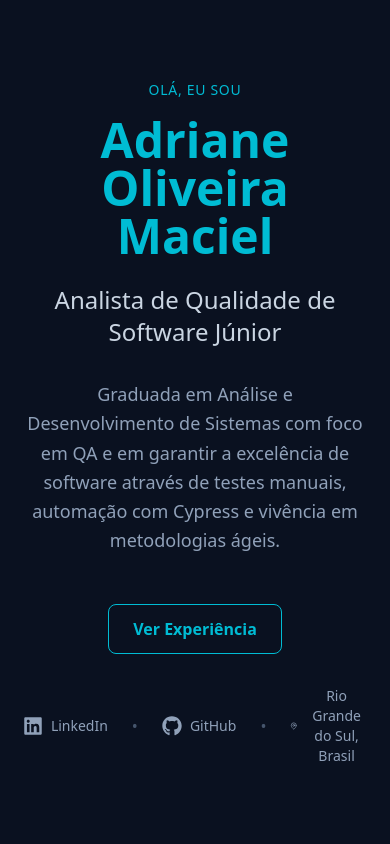
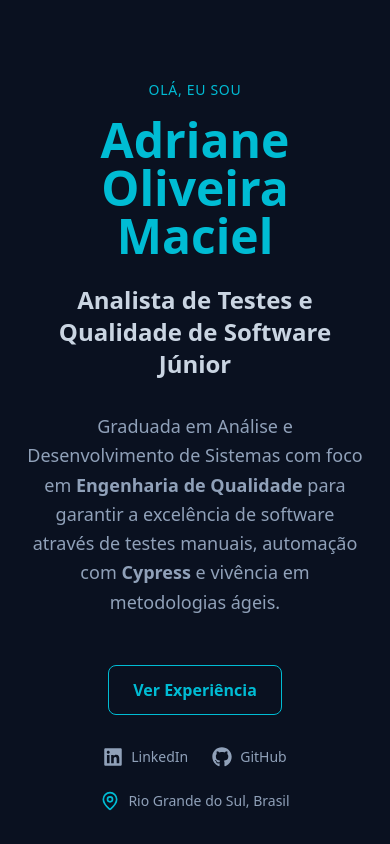
Before and after one commit to adrianemaciel/qa-engineer-portfolio, a React (Vite) app: page / in a window 390 px wide. Shown: the top 844 px of the page. Built offline with nearby package versions, Linux system fonts and the light colour scheme.

Commit message:
refactor: enhance Hero component with updated job title and improved descriptions

```diff
--- a/src/components/Hero.jsx
+++ b/src/components/Hero.jsx
@@ -16,14 +16,15 @@ const Hero = () => {
           Adriane Oliveira Maciel
         </h1>
 
-        <p className="text-2xl md:text-3xl text-slate-300 mb-8">
-          Analista de Qualidade de Software Júnior
+        <p className="text-2xl md:text-3xl text-slate-300 mb-8 font-semibold">
+          Analista de Testes e Qualidade de Software Júnior
         </p>
 
         <p className="text-lg text-slate-400 max-w-2xl mx-auto mb-12 leading-relaxed">
-          Graduada em Análise e Desenvolvimento de Sistemas com foco em QA e em
-          garantir a excelência de software através de testes manuais, automação
-          com Cypress e vivência em metodologias ágeis.
+          Graduada em Análise e Desenvolvimento de Sistemas com foco em{" "}
+          <strong>Engenharia de Qualidade</strong> para garantir a excelência de
+          software através de testes manuais, automação com{" "}
+          <strong>Cypress</strong> e vivência em metodologias ágeis.
         </p>
 
         <div className="flex flex-wrap items-center justify-center gap-4 mb-8">
@@ -35,7 +36,7 @@ const Hero = () => {
           </a>
         </div>
 
-        <div className="flex items-center justify-center gap-6 text-slate-400">
+        <div className="flex flex-wrap items-center justify-center gap-6 text-slate-400">
           <a
             href="https://linkedin.com/in/adrianemaciel"
             target="_blank"
@@ -43,22 +44,25 @@ const Hero = () => {
             className="flex items-center gap-2 hover:text-[#00bcd4] transition-colors"
           >
             <FaLinkedin className="h-5 w-5" />
-            <span className="text-sm">LinkedIn</span>
+            <span className="text-sm font-medium">LinkedIn</span>
           </a>
-          <span className="text-slate-600">•</span>
+
+          <span className="hidden md:inline text-slate-600">•</span>
 
           <a
-            href="https://github.com/sadrianemaciel"
+            href="https://github.com/adrianemaciel"
             target="_blank"
             rel="noopener noreferrer"
             className="flex items-center gap-2 hover:text-[#00bcd4] transition-colors"
           >
             <FaGithub className="h-5 w-5" />
-            <span className="text-sm">GitHub</span>
+            <span className="text-sm font-medium">GitHub</span>
           </a>
-          <span className="text-slate-600">•</span>
+
+          <span className="hidden md:inline text-slate-600">•</span>
+
           <div className="flex items-center gap-2">
-            <MapPin className="h-5 w-5" />
+            <MapPin className="h-5 w-5 text-[#00bcd4]" />
             <span className="text-sm">Rio Grande do Sul, Brasil</span>
           </div>
         </div>
```
